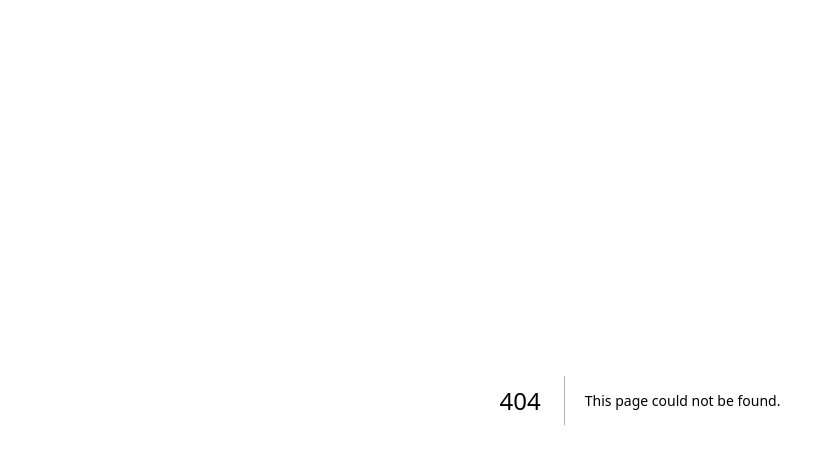
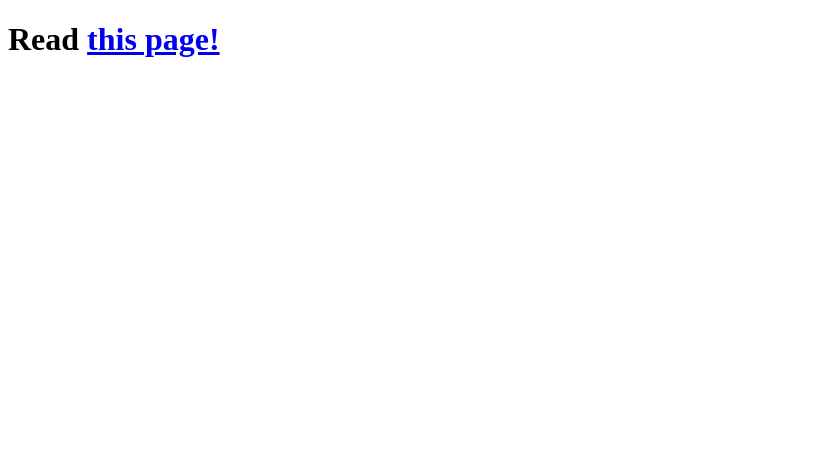
Before and after one commit to pikezeed/nextjs-first, a Next.js app: page / in a window 1280 px wide. Before the commit this address had no page. Shown: the top 464 px of the page, without its empty margins (0-835 px from the left). Built offline with nearby package versions, Linux system fonts and the light colour scheme.

Commit message:
2 files modified

```diff
--- /dev/null
+++ b/pages/index.js
@@ -0,0 +1,11 @@
+import Link from 'next/link';
+
+export default function index() {
+  return (
+    <>
+      <h1 classname="title">
+        Read <Link href="/posts/first-post">this page!</Link>
+      </h1>
+    </>
+  );
+}
```
Also changed, not shown: pages/posts/first-post.js (+9 -1 lines).
